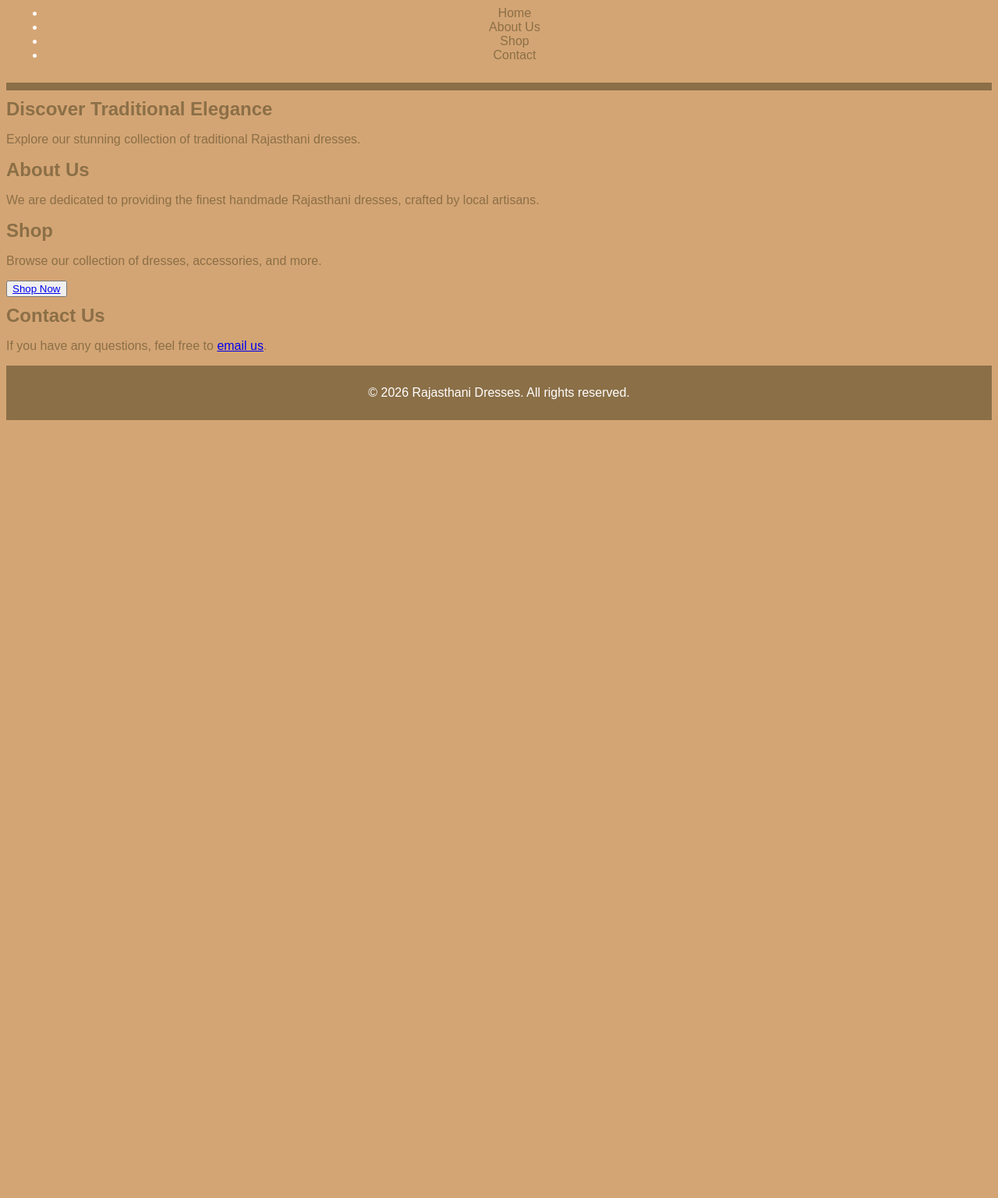
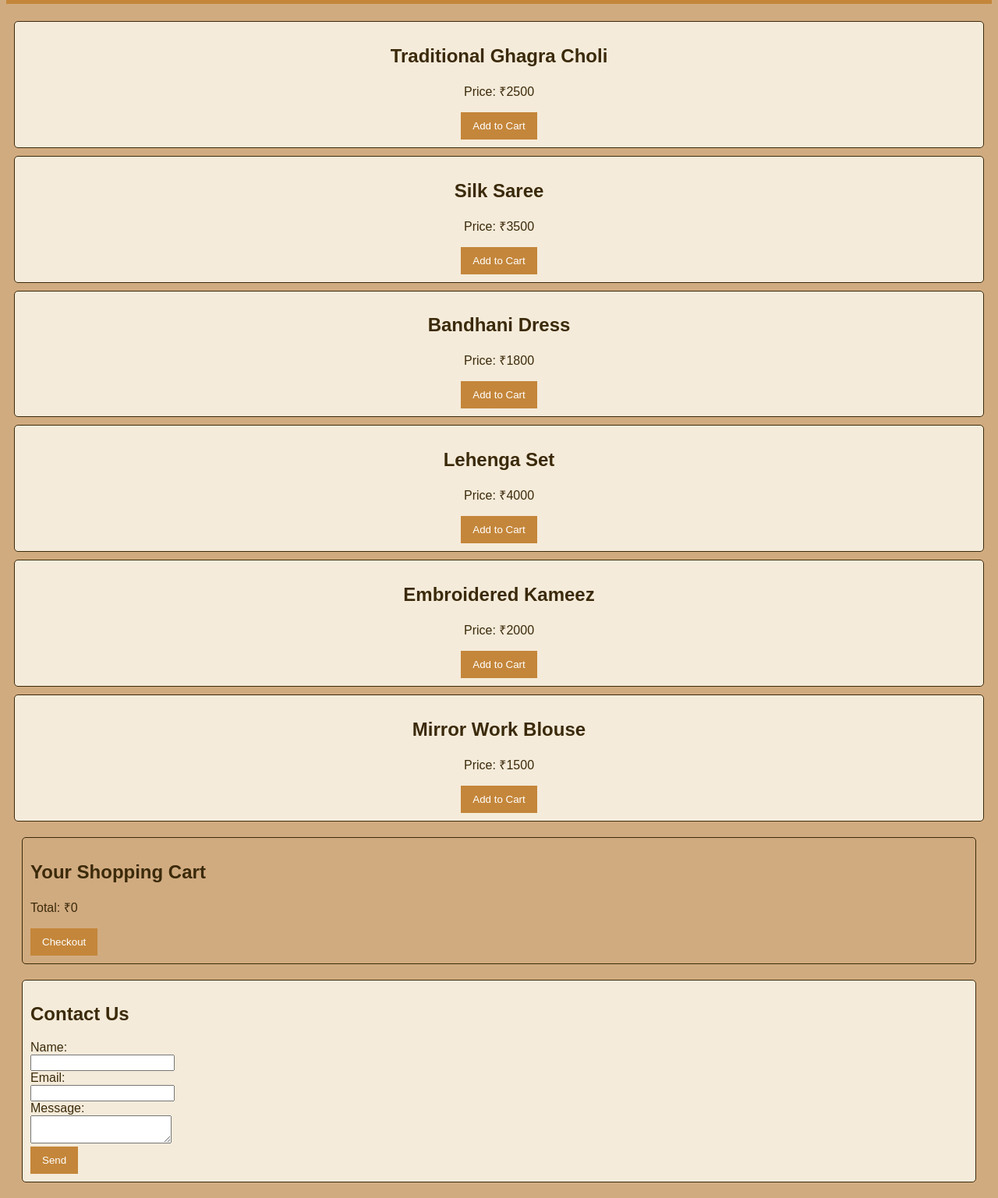
Before and after one commit to vickygateway-design/RIYASAT, a plain HTML site: page index.html in a window 1280 px wide. Shown: the part 93-1630 px from the top of the page at 78% size. Before the commit the page ends 800 px from the top, so only its background shows below. Drawn offline with Linux system fonts and the light colour scheme.

Commit message:
Updated index.html with a complete HTML shopping website for Rajasthani dresses.

```diff
--- a/index.html
+++ b/index.html
@@ -3,42 +3,146 @@
 <head>
     <meta charset="UTF-8">
     <meta name="viewport" content="width=device-width, initial-scale=1.0">
-    <title>Rajasthani Dresses E-Commerce</title>
-    <link rel="stylesheet" href="styles.css">
+    <title>Rajasthani Dresses Shopping</title>
+    <style>
+        body {
+            background-color: #d1ab80; /* Tan */
+            color: #3b2a0a; /* Dark Brown */
+            font-family: Arial, sans-serif;
+        }
+        h1 {
+            text-align: center;
+            padding: 20px;
+            background-color: #c4863a; /* Lighter Brown */
+        }
+        .product {
+            border: 1px solid #3b2a0a;
+            border-radius: 5px;
+            margin: 10px;
+            padding: 10px;
+            text-align: center;
+            background-color: #f5ebda; /* Very Light Tan */
+        }
+        .cart {
+            margin: 20px;
+            padding: 10px;
+            border: 1px solid #3b2a0a;
+            border-radius: 5px;
+        }
+        .contact-form {
+            margin: 20px;
+            padding: 10px;
+            border: 1px solid #3b2a0a;
+            border-radius: 5px;
+            background-color: #f5ebda;
+        }
+        button {
+            background-color: #c4863a;
+            color: white;
+            border: none;
+            padding: 10px 15px;
+            cursor: pointer;
+        }
+        button:hover {
+            background-color: #3b2a0a;
+        }
+    </style>
 </head>
 <body>
-    <header>
-        <h1>Welcome to Rajasthani Dresses</h1>
-        <nav>
-            <ul>
-                <li><a href="#home">Home</a></li>
-                <li><a href="#about">About Us</a></li>
-                <li><a href="#shop">Shop</a></li>
-                <li><a href="#contact">Contact</a></li>
-            </ul>
-        </nav>
-    </header>
-    <main>
-        <section id="home">
-            <h2>Discover Traditional Elegance</h2>
-            <p>Explore our stunning collection of traditional Rajasthani dresses.</p>
-        </section>
-        <section id="about">
-            <h2>About Us</h2>
-            <p>We are dedicated to providing the finest handmade Rajasthani dresses, crafted by local artisans.</p>
-        </section>
-        <section id="shop">
-            <h2>Shop</h2>
-            <p>Browse our collection of dresses, accessories, and more.</p>
-            <button><a href="#">Shop Now</a></button>
-        </section>
-        <section id="contact">
-            <h2>Contact Us</h2>
-            <p>If you have any questions, feel free to <a href="mailto:info@rajasthanidresses.com">email us</a>.</p>
-        </section>
-    </main>
-    <footer>
-        <p>&copy; 2026 Rajasthani Dresses. All rights reserved.</p>
-    </footer>
+    <h1>Shopping for Rajasthani Dresses</h1>
+
+    <div id="product-list">
+        <div class="product">
+            <h2>Traditional Ghagra Choli</h2>
+            <p>Price: ₹2500</p>
+            <button onclick="addToCart('Traditional Ghagra Choli', 2500)">Add to Cart</button>
+        </div>
+        <div class="product">
+            <h2>Silk Saree</h2>
+            <p>Price: ₹3500</p>
+            <button onclick="addToCart('Silk Saree', 3500)">Add to Cart</button>
+        </div>
+        <div class="product">
+            <h2>Bandhani Dress</h2>
+            <p>Price: ₹1800</p>
+            <button onclick="addToCart('Bandhani Dress', 1800)">Add to Cart</button>
+        </div>
+        <div class="product">
+            <h2>Lehenga Set</h2>
+            <p>Price: ₹4000</p>
+            <button onclick="addToCart('Lehenga Set', 4000)">Add to Cart</button>
+        </div>
+        <div class="product">
+            <h2>Embroidered Kameez</h2>
+            <p>Price: ₹2000</p>
+            <button onclick="addToCart('Embroidered Kameez', 2000)">Add to Cart</button>
+        </div>
+        <div class="product">
+            <h2>Mirror Work Blouse</h2>
+            <p>Price: ₹1500</p>
+            <button onclick="addToCart('Mirror Work Blouse', 1500)">Add to Cart</button>
+        </div>
+    </div>
+
+    <div class="cart">
+        <h2>Your Shopping Cart</h2>
+        <ul id="cart-items"></ul>
+        <p>Total: ₹<span id="total">0</span></p>
+        <button onclick="checkout()">Checkout</button>
+    </div>
+
+    <div class="contact-form">
+        <h2>Contact Us</h2>
+        <form onsubmit="submitContactForm(event)">
+            <label for="name">Name:</label><br/>
+            <input type="text" id="name" required><br/>
+            <label for="email">Email:</label><br/>
+            <input type="email" id="email" required><br/>
+            <label for="message">Message:</label><br/>
+            <textarea id="message" required></textarea><br/>
+            <button type="submit">Send</button>
+        </form>
+    </div>
+
+    <script>
+        let cart = {};
+        let total = 0;
+
+        function addToCart(product, price) {
+            if (cart[product]) {
+                cart[product].quantity++;
+            } else {
+                cart[product] = { price: price, quantity: 1 };
+            }
+            updateCart();
+        }
+
+        function updateCart() {
+            let cartItems = document.getElementById('cart-items');
+            cartItems.innerHTML = '';
+            total = 0;
+            for (let item in cart) {
+                cartItems.innerHTML += `<li>${item} - ₹${cart[item].price} x ${cart[item].quantity} <button onclick="removeFromCart('${item}')">Remove</button></li>`;
+                total += cart[item].price * cart[item].quantity;
+            }
+            document.getElementById('total').innerText = total;
+        }
+
+        function removeFromCart(product) {
+            delete cart[product];
+            updateCart();
+        }
+
+        function checkout() {
+            alert('Proceeding to checkout. Total: ₹' + total);
+            cart = {};
+            updateCart();
+        }
+
+        function submitContactForm(event) {
+            event.preventDefault();
+            alert('Thank you for your message, ' + document.getElementById('name').value + '!');
+        }
+    </script>
 </body>
 </html>
```
